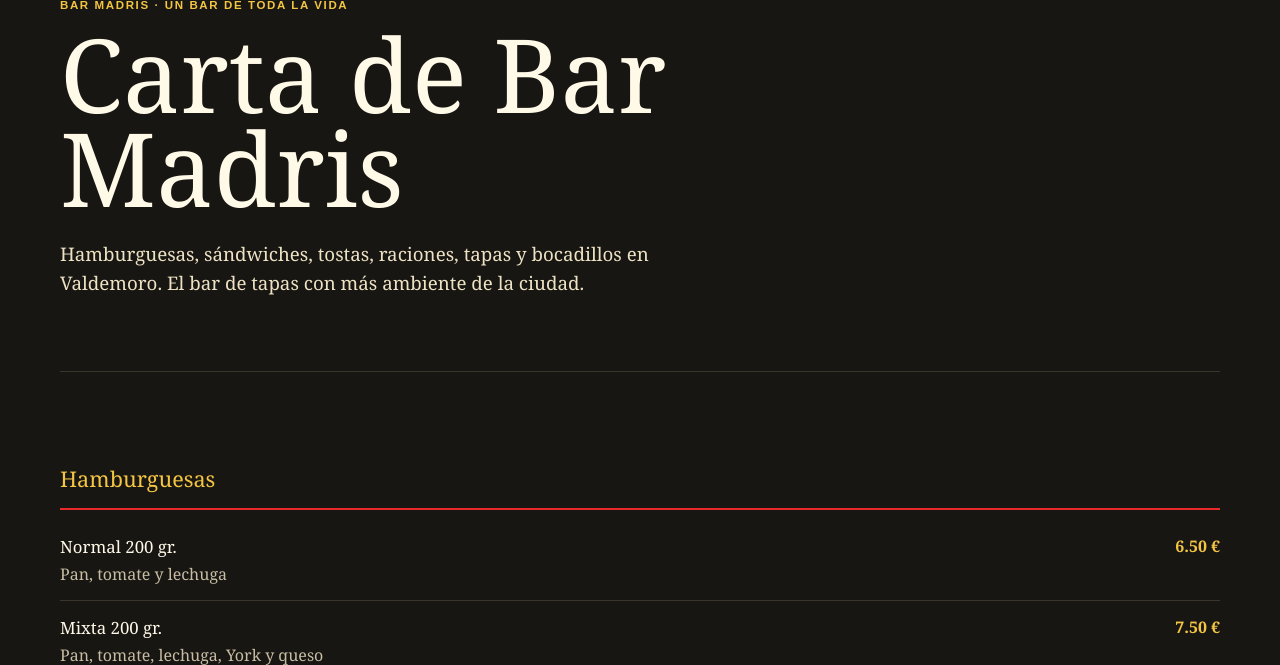
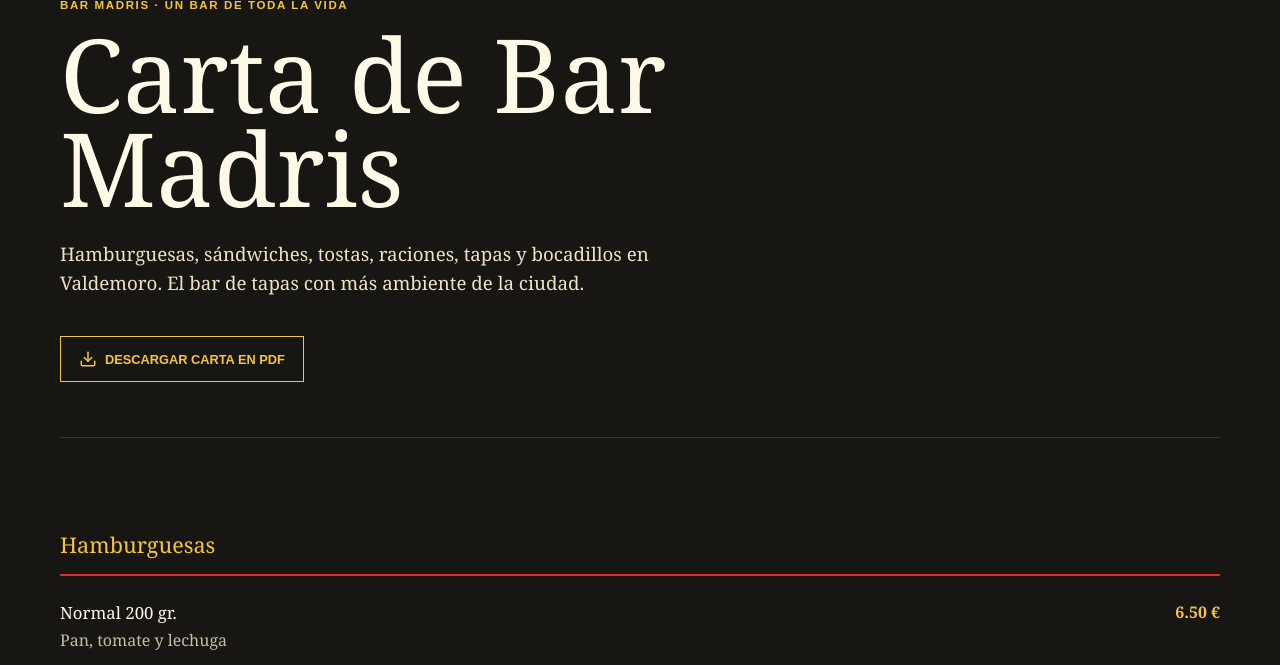
Before and after one commit to angelmaturana/bar-madris-valdemoro, a FastAPI app: page /carta in a window 1280 px wide. Shown: the part 183-848 px from the top of the page. Run offline with FastAPI, Linux system fonts and the light colour scheme.

Commit message:
feat(ui): add PDF download button to services page
Add a download button to the services hero section to allow users to
download the menu as a PDF. Includes new CSS styles for the `.pdf-btn`
class to handle layout and icon sizing.

Co-authored-by: kiloconnect[bot] <240665456+kiloconnect[bot]@users.noreply.github.com>

```diff
--- a/app/static/css/site.css
+++ b/app/static/css/site.css
@@ -33,6 +33,16 @@ nav .nav-action.no-hover:focus-visible,
 .button.secondary.btn-amarillo:focus-visible {
     background-color: var(--primary) !important;
     color: #000000 !important;
+}
+
+.pdf-btn {
+    margin-top: 20px;
+    gap: 8px;
+}
+.pdf-btn svg {
+    width: 18px;
+    height: 18px;
+    flex-shrink: 0;
 }
 
 .hero { position: relative; display: grid; grid-template-columns: minmax(0, 1.4fr) minmax(250px, .6fr); gap: 40px; min-height: 650px; padding-top: clamp(80px, 12vw, 150px); padding-bottom: clamp(70px, 10vw, 120px); isolation: isolate; }
--- a/app/templates/services.html
+++ b/app/templates/services.html
@@ -1,7 +1,15 @@
 {% extends 'base.html' %}
 {% block content %}
 <main>
-    <section class="inner-hero page-width"><p class="eyebrow">{{ site.name }} · {{ carta.restaurante.eslogan }}</p><h1>Carta de Bar Madris</h1><p class="lead">Hamburguesas, sándwiches, tostas, raciones, tapas y bocadillos en Valdemoro. El bar de tapas con más ambiente de la ciudad.</p></section>
+    <section class="inner-hero page-width">
+        <p class="eyebrow">{{ site.name }} · {{ carta.restaurante.eslogan }}</p>
+        <h1>Carta de Bar Madris</h1>
+        <p class="lead">Hamburguesas, sándwiches, tostas, raciones, tapas y bocadillos en Valdemoro. El bar de tapas con más ambiente de la ciudad.</p>
+        <a class="button secondary nav-action btn-amarillo pdf-btn" href="/static/carta/Carta_Real_Cafe_Madris.pdf" target="_blank" rel="noopener">
+            <svg aria-hidden="true" width="18" height="18" viewBox="0 0 24 24" fill="none" stroke="currentColor" stroke-width="2" stroke-linecap="round" stroke-linejoin="round"><path d="M21 15v4a2 2 0 0 1-2 2H5a2 2 0 0 1-2-2v-4"/><polyline points="7 10 12 15 17 10"/><line x1="12" y1="15" x2="12" y2="3"/></svg>
+            Descargar carta en PDF
+        </a>
+    </section>
 
     <section class="section page-width menu-page" aria-labelledby="menu-title">
         {% for section in menu_sections %}
```
